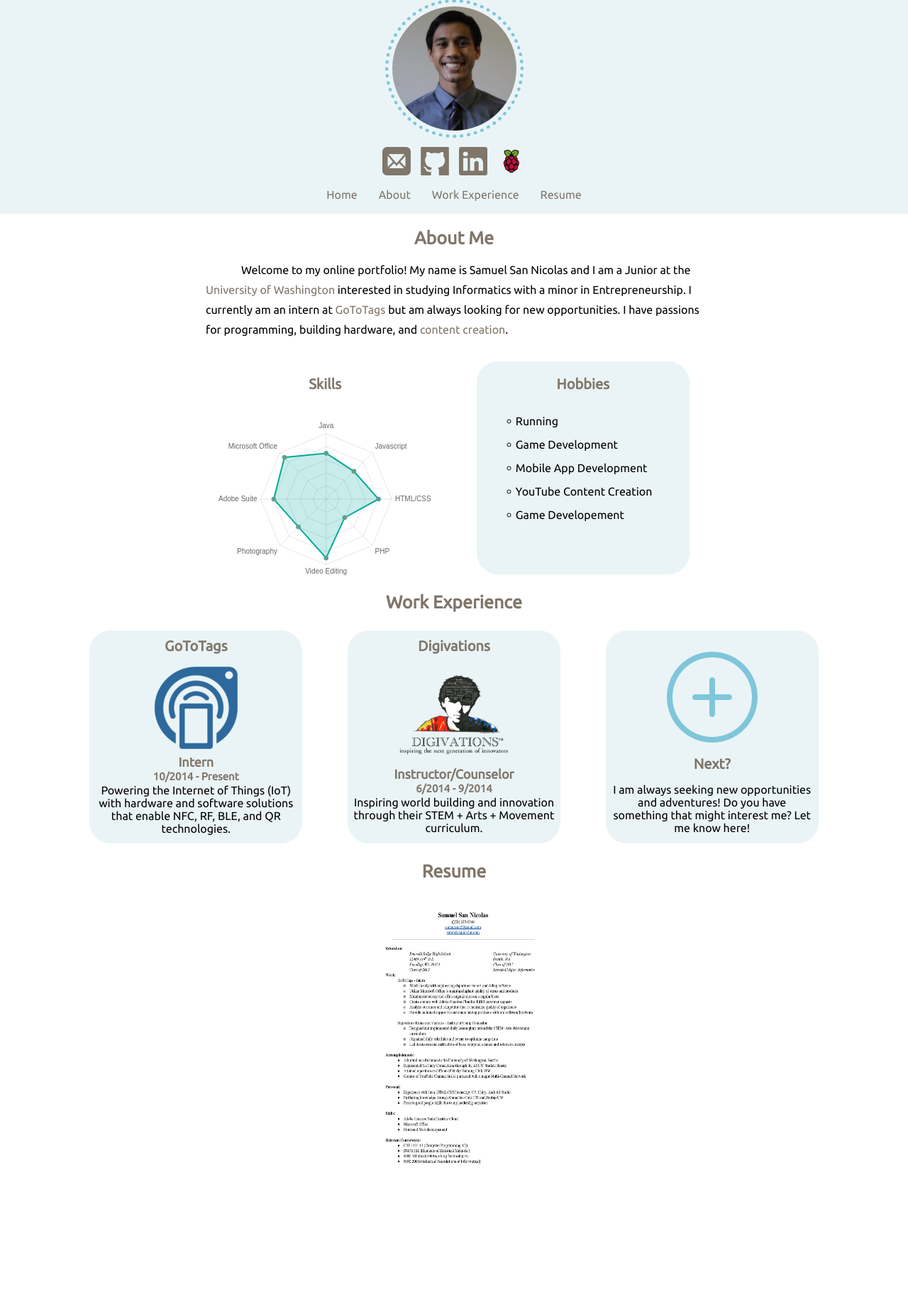
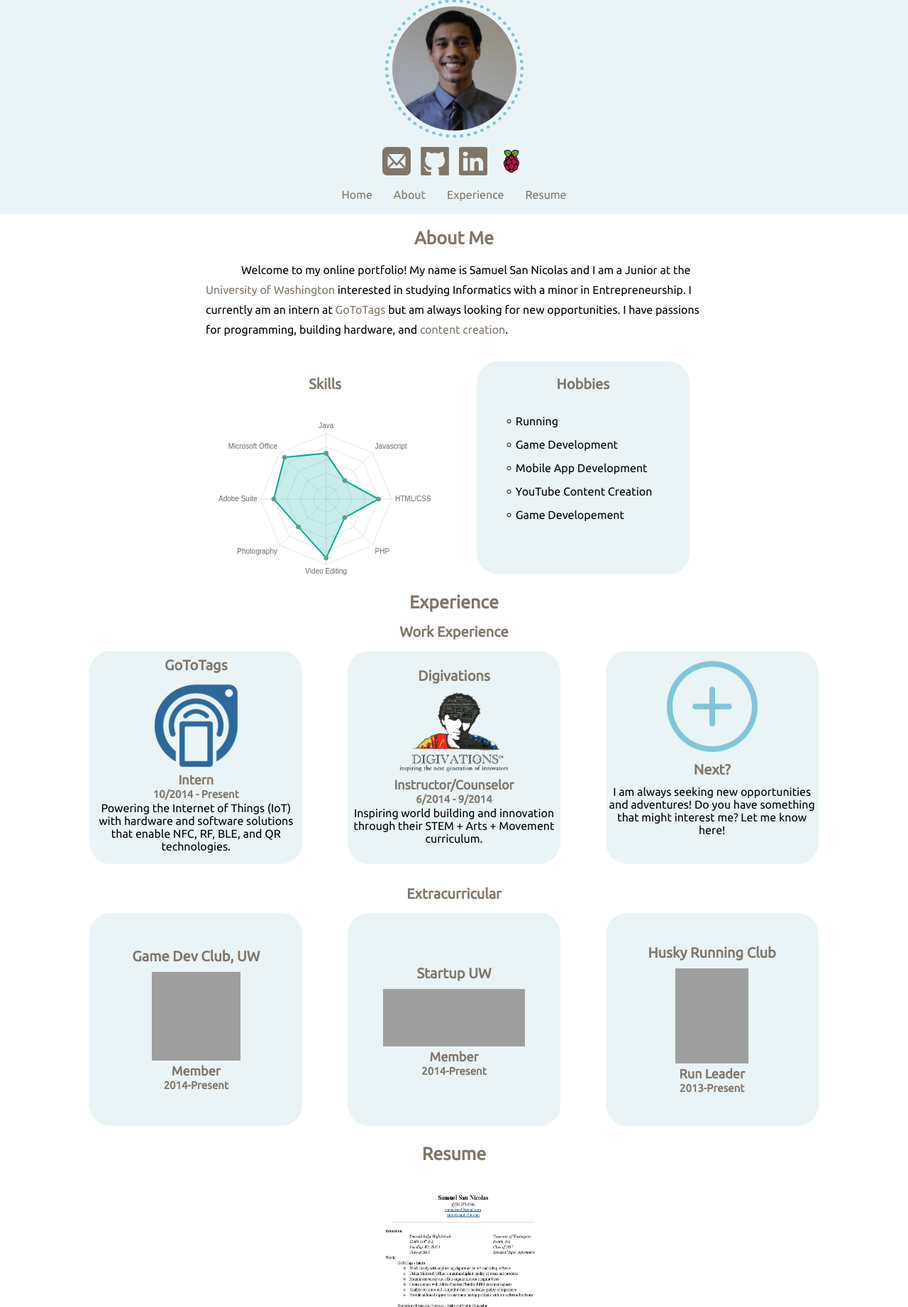
Before and after one commit to sjsn/Online-Portfolio, a PHP site: page / in a window 1280 px wide. Shown: the part 82-1923 px from the top of the page at 71% size. Before the commit the page ends 1721 px from the top, so only its background shows below. Run offline with PHP 8.4, Linux system fonts and the light colour scheme; grey boxes are pictures that could not be loaded.

Commit message:
added extracurriculars

```diff
--- a/index.css
+++ b/index.css
@@ -234,8 +234,13 @@ h4 {
 	margin-top: 15px;
 }
 
-#workExperience {
+#experience {
 	text-align: center;
+}
+
+#workExperience > h4, #extracurricular > h4 {
+	margin-top: 15px;
+	margin-bottom: 0px;
 }
 
 #job {
@@ -247,47 +252,29 @@ h4 {
 	border-radius: 10%;
 }
 
-img#got {
-	padding-top: 10px;
+#content {
+	position: relative;
+	top: 50%;
+	transform: translateY(-55%);
 }
 
-img#dig {
-	padding-top: 25px;
-	padding-bottom: 10px;
+#content > h4, #content > h5, #content > h6 {
+	color: #80766a;
 }
 
-img#new {
-	padding-top: 30px;
-	padding-bottom: 15px;
-}
-
-#job > h4 {
-	margin-top: 10px;
-	margin-bottom: 2px;
-}
-
-#job > h5 {
+#content > h5 {
 	font-size: 18px;
-	color: #80766a;
 	margin-top: 1px;
 	margin-bottom: 1px;
 }
 
-#job > h6 {
+#content > h6 {
 	font-size: 15px;
-	color: #80766a;
 	margin-top: 1px;
 	margin-bottom: 2px;
 }
 
-h4#next {
-	margin-bottom: 15px;
-	margin-top: 0px;
-}
-
-#job > p {
-	padding-left: 5px;
-	padding-right: 5px;
+#content > p {
 	margin: 0px;
 }
 
--- a/index.js
+++ b/index.js
@@ -12,7 +12,7 @@ var data = {
 			pointStrokeColor: "#5fa2a0",
 			pointHighlightFill: "#08a99a",
 			pointHighlightStroke: "#74c1aa",
-			data: [7, 6, 8, 4, 9, 6, 8, 9]
+			data: [7, 4, 8, 4, 9, 6, 8, 9]
 		}
 	]
 }
--- a/index.php
+++ b/index.php
@@ -33,7 +33,7 @@
 		<ul>
 			<li><a href="#header">Home</a></li>
 			<li><a href="#about">About</a></li>
-			<li><a href="#workExperience">Work Experience</a></li>
+			<li><a href="#experience">Experience</a></li>
 			<li><a href="#resume">Resume</a></li>
 		</ul>
 	</div>
@@ -65,32 +65,74 @@
 		</div>
 	</div>
 </section>
-<section id="workExperience">
-	<h3>Work Experience</h3>
+<section id="experience">
+	<h3>Experience</h3>
+	<div id="workExperience">
+		<h4>Work Experience</h4>
 		<div id="job">
+			<div id="content">
 				<h4><a href="https://www.gototags.com">GoToTags</a></h4>
 				<a href="https://www.gototags.com/">
-			<img src="images/gototags-logo.png" alt="GoToTags Logo" height="125px" width="125px" id="got">
+					<img src="images/gototags-logo.png" alt="GoToTags Logo" height="125px" width="125px">
 				</a>
 				<h5>Intern</h5>
 				<h6>10/2014 - Present</h6>
 				<p>Powering the Internet of Things (IoT) with hardware and software solutions that enable NFC, RF, BLE, and QR technologies.</p>
 			</div>
+		</div>
 		<div id="job">
+			<div id="content">
 				<h4><a href="http://www.digivations.com/">Digivations</a></h4>
 				<a href="http://www.digivations.com/">
-			<img src="images/digivations_logo.png" alt="Digivations Logo" height="117px" width="172px" id="dig">
+					<img src="images/digivations_logo.png" alt="Digivations Logo" height="117px" width="172px">
 				</a>
 				<h5>Instructor/Counselor</h5>
 				<h6>6/2014 - 9/2014</h6>
 				<p>Inspiring world building and innovation through their STEM + Arts + Movement curriculum.</p>
 			</div>
+		</div>
 		<div id="job">
+			<div id="content">
 				<a href="mailto:samuelsan3@gmail.com" target="_top">
-			<img src="images/plus.png" height="128px" width="128px" id="new">
+					<img src="images/plus.png" height="128px" width="128px">
 				</a>
 				<h4 id="next"><a href="mailto:samuelsan3@gmail.com" target="_top">Next?</a></h4>
 				<p>I am always seeking new opportunities and adventures! Do you have something that might interest me? Let me know here!</p>
+			</div>
+		</div>
+	</div>
+	<div id="extracurricular">
+		<h4>Extracurricular</h4>
+		<div id="job">
+			<div id="content">
+				<h4><a href="http://gamedev.cs.washington.edu/">Game Dev Club, UW</a></h4>
+				<a href="http://gamedev.cs.washington.edu/">
+					<img src="images/Unity_Logo.png" alt="unity" width="125px" height="125px">
+				</a>
+				<h5>Member</h5>
+				<h6>2014-Present</h6>
+			</div>
+		</div>
+		<div id="job">
+			<div id="content">
+				<h4><a href="http://startupuw.com/">Startup UW</a></h4>
+				<a href="http://startupuw.com/">
+					<img src="images/suw_logo.png" alt="suw" width="200px" height="81px">
+				</a>
+				<h5>Member</h5>
+				<h6>2014-Present</h6>
+			</div>
+		</div>
+		<div id="job">
+			<div id="content">
+				<h4><a href="http://students.washington.edu/uwrunner/">Husky Running Club</a></h4>
+				<a href="http://students.washington.edu/uwrunner/">
+					<img src="images/hrc_logo.png" alt="hrc" width="103px" height="134px">
+				</a>
+				<h5>Run Leader</h5>
+				<h6>2013-Present</h6>
+			</div>
+		</div>
 	</div>
 </section>
 <section id="resume">
```
Lines whose indentation alone changed are shown as unchanged.
